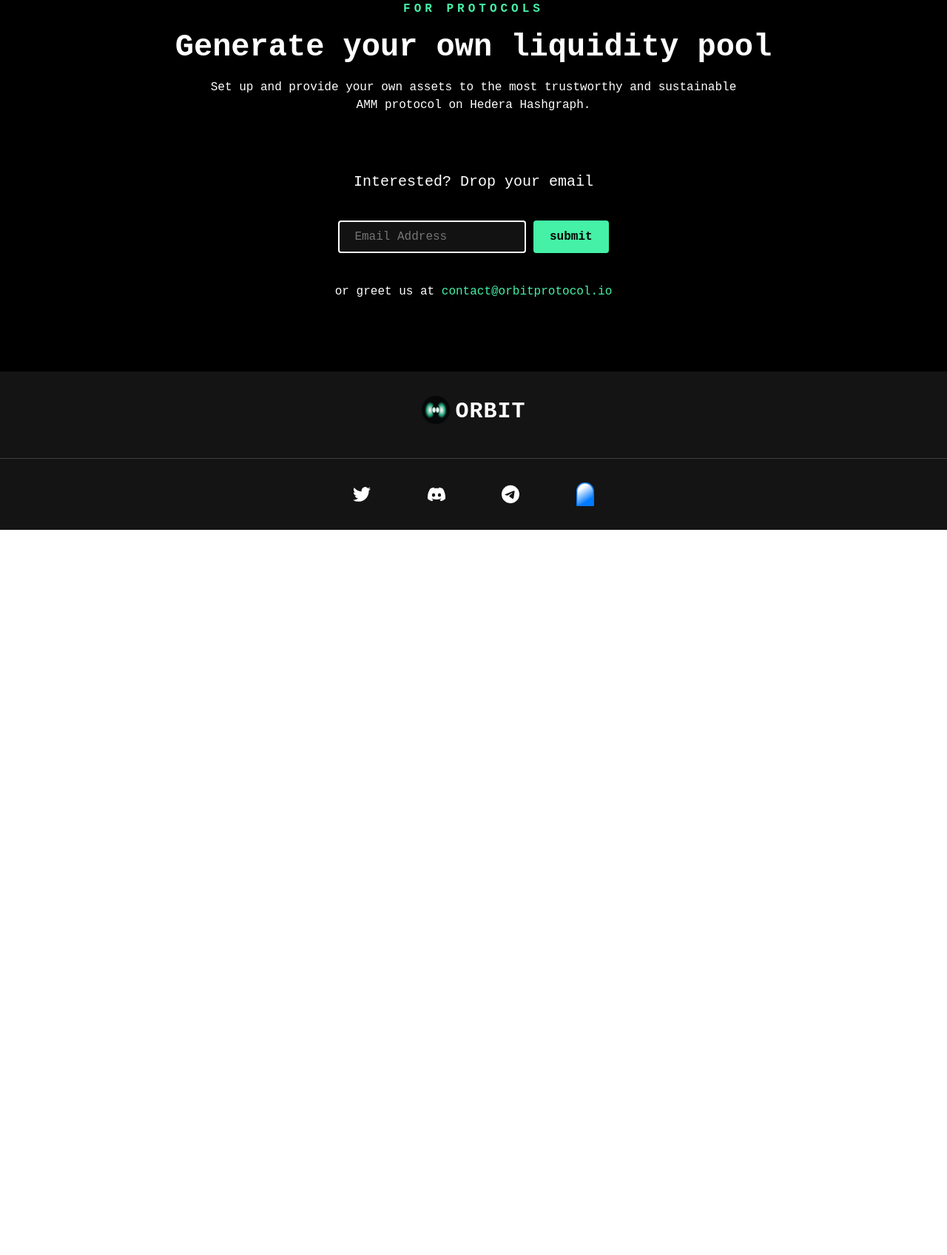
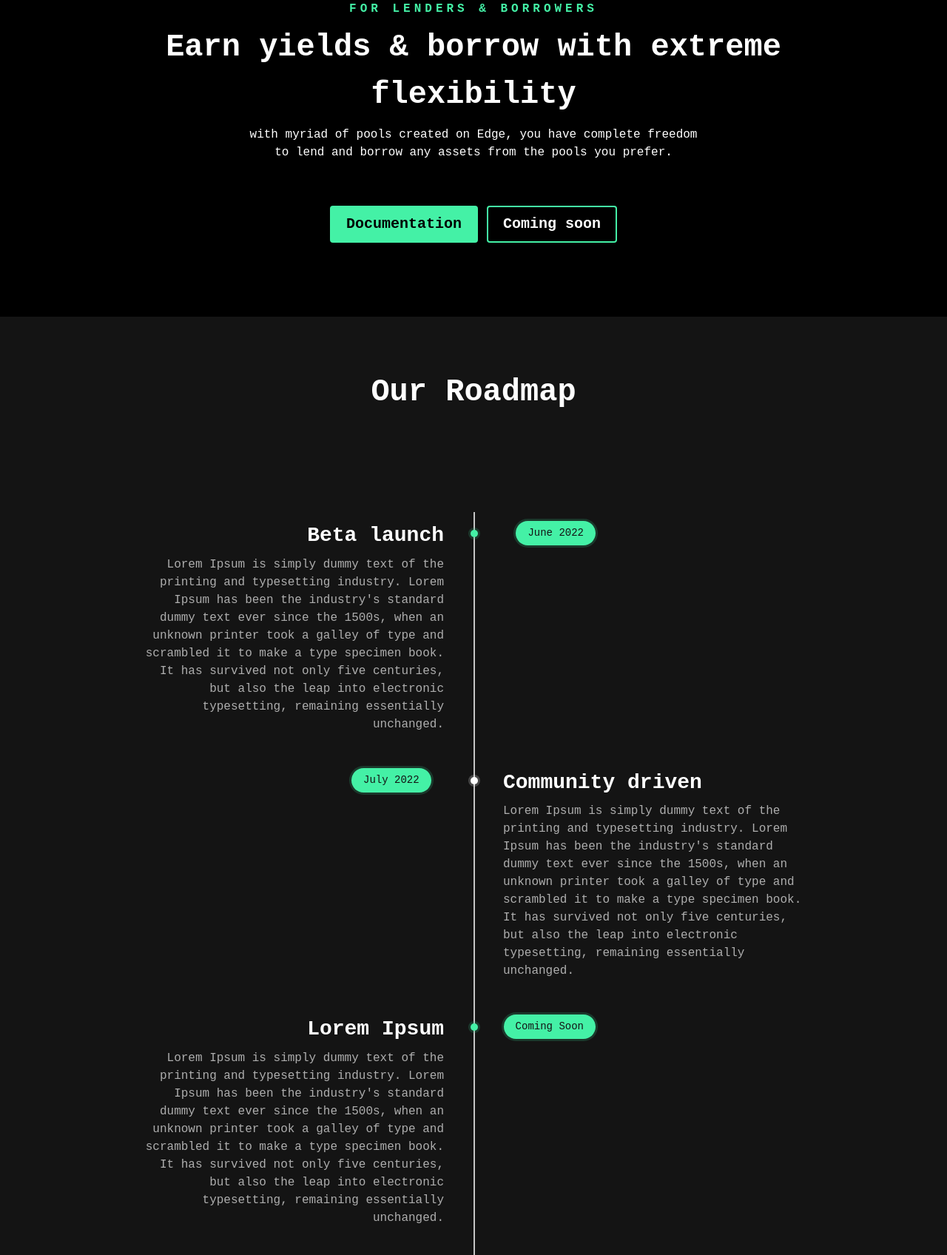
Before and after one commit to icest99/OrbitProtocol, a plain HTML site: page index.html in a window 1280 px wide. Shown: the part 857-2553 px from the top of the page at 74% size. Before the commit the page ends 1573 px from the top, so only its background shows below. Drawn offline with Linux system fonts and the light colour scheme; a web font is replaced by a local one.

Commit message:
add Roadmap & Lending+Borrowing section

```diff
--- a/assets/css/style.css
+++ b/assets/css/style.css
@@ -2185,6 +2185,28 @@
   font-weight: 700;
 }
 
+.coming-btn {
+  background-color: #000000;
+  border: 2px solid #44f1a6;
+  padding: 8px 20px;
+  border-radius: 4px;
+  color: #000;
+  /* font-size: 24; */
+  font-weight: 700;
+  color: white
+}
+
+
+.doc-btn {
+  background-color: #44f1a6;
+  border: 2px solid #44f1a6;
+  padding: 8px 20px;
+  border-radius: 4px;
+  color: #000;
+  /* font-size: 24; */
+  font-weight: 700;
+}
+
 .bottom-social.bottom-social.text-center.text-lg-start {
   display: flex;
   justify-content: center;
--- /dev/null
+++ b/assets/css/timeline.css
@@ -0,0 +1,189 @@
+.timeline {
+    position: relative;
+    margin: 50px auto;
+    padding: 40px 0;
+    width: 1000px;
+    box-sizing: border-box;
+}
+
+.timeline:before {
+    content: '';
+    position: absolute;
+    left: 50%;
+    width: 2px;
+    height: 100%;
+    background: #c5c5c5;
+}
+
+.timeline ul {
+    padding: 0;
+    margin: 0;
+}
+
+.timeline ul li {
+    list-style: none;
+    position: relative;
+    width: 50%;
+    padding: 15px 40px;
+    box-sizing: border-box;
+}
+
+.timeline ul li:nth-child(odd) {
+    float: left;
+    text-align: right;
+    clear: both;
+}
+
+.timeline ul li:nth-child(even) {
+    float: right;
+    text-align: left;
+    clear: both;
+}
+
+.content {
+    padding-bottom: 20px;
+}
+
+.timeline ul li:nth-child(odd):before {
+    content: '';
+    position: absolute;
+    width: 10px;
+    height: 10px;
+    top: 24px;
+    right: -6px;
+    background: #44f1a6;
+    border-radius: 50%;
+    box-shadow: 0 0 0 3px #37c28636;
+}
+
+.timeline ul li:nth-child(even):before {
+    content: '';
+    position: absolute;
+    width: 10px;
+    height: 10px;
+    top: 24px;
+    left: -4px;
+    background: white;
+    border-radius: 50%;
+    box-shadow: 0 0 0 3px #ffffff36;
+}
+
+.timeline ul li h3 {
+    padding: 0;
+    margin: 0;
+    color: #ffffff;
+    font-weight: 600;
+}
+
+.timeline ul li p {
+    margin: 10px 0 0;
+    padding: 0;
+}
+
+.timeline ul li .time h4 {
+    margin: 0;
+    padding: 0;
+    font-size: 14px;
+}
+
+.timeline ul li:nth-child(odd) .time {
+    position: absolute;
+    top: 12px;
+    right: -165px;
+    margin: 0;
+    padding: 8px 16px;
+    background: #44f1a6;
+    font-weight: 700;
+    color: #141414;
+    border-radius: 18px;
+    box-shadow: 0 0 0 3px #37c28636;
+}
+
+.timeline ul li:nth-child(even) .time {
+    position: absolute;
+    top: 12px;
+    left: -165px;
+    margin: 0;
+    padding: 8px 16px;
+    background: #44f1a6;
+    color: #141414;
+    border-radius: 18px;
+    box-shadow: 0 0 0 3px #37c28636
+}
+
+@media(max-width:1000px) {
+    .timeline {
+        width: 100%;
+    }
+}
+
+@media(max-width:767px) {
+    .timeline {
+        width: 100%;
+        padding-bottom: 0;
+    }
+
+    h1 {
+        font-size: 40px;
+        text-align: center;
+    }
+
+    .timeline:before {
+        left: 20px;
+        height: 100%;
+    }
+
+    .timeline ul li:nth-child(odd),
+    .timeline ul li:nth-child(even) {
+        width: 100%;
+        text-align: left;
+        padding-left: 50px;
+        padding-bottom: 50px;
+    }
+
+    .timeline ul li:nth-child(odd):before,
+    .timeline ul li:nth-child(even):before {
+        top: -18px;
+        left: 16px;
+    }
+
+    .timeline ul li:nth-child(odd) .time,
+    .timeline ul li:nth-child(even) .time {
+        top: -30px;
+        left: 50px;
+        right: inherit;
+    }
+}
+
+.road-map:link {
+    text-decoration: none;
+    color: white;
+}
+
+a {
+    color: white;
+}
+
+a:link {
+    color: green;
+    background-color: transparent;
+    text-decoration: none;
+  }
+
+a:visited {
+    color: pink;
+    background-color: transparent;
+    text-decoration: none;
+  }
+
+a:hover {
+color: rgb(255, 255, 255);
+background-color: transparent;
+text-decoration: underline;
+}
+
+a:active {
+color: yellow;
+background-color: transparent;
+text-decoration: underline;
+}
--- a/index.html
+++ b/index.html
@@ -32,6 +32,8 @@
   <link rel="preconnect" href="https://fonts.googleapis.com">
   <link rel="preconnect" href="https://fonts.gstatic.com" crossorigin>
   <link href="https://fonts.googleapis.com/css2?family=PT+Mono&display=swap" rel="stylesheet">
+
+  <link rel="stylesheet" href="./assets/css/timeline.css">
 
   <!-- =======================================================
   * Template Name: FlexStart - v1.9.0
@@ -177,22 +179,23 @@
     </section>End About Section -->
 
     <!-- ======= Values Section ======= -->
-    <section id="values" class="values" style="background-color: #000000">
+    <section id="values" class="values" style="background-color: #000">
 
       <div class="container" data-aos="fade-up">
 
         <header class="section-header">
-          <h2>For Protocols</h2>
-          <p>Generate your own liquidity pool</p>
-          <h3>Set up and provide your own assets to the most trustworthy and sustainable <br> AMM protocol on Hedera Hashgraph.</h3>
+          <h2>For Lenders & Borrowers</h2>
+          <p>Earn yields & borrow with extreme flexibility</p>
+          <h3>with myriad of pools created on Edge, you have complete freedom <br> to lend and borrow any assets from the pools you prefer.</h3>
 
-          <p style="margin-top: 3em; font-size: 20px; font-weight: 500; margin-bottom: 20px;">Interested? Drop your email</p>
-          <div class="submit-box">
-            <input type="text" placeholder="Email Address">
-            <button class="submit-btn">submit</button>
+          <p style="margin-top: 3em; font-size: 20px; font-weight: 500; margin-bottom: 20px;"></p>
+          <div class="submit-box" style="margin-top: 3em; font-size: 20px; font-weight: 500; margin-bottom: 20px;" >
+            <!-- <input type="text" placeholder="Email Address"> -->
+            <button class="doc-btn">Documentation</button>
+            <button class="coming-btn">Coming soon</button>
           </div>
 
-          <p style="font-size: 16px; font-weight: 400; margin-top: 20px">or greet us at <span style="color:#44f1a6">contact@orbitprotocol.io</span></p>
+          <!-- <p style="font-size: 16px; font-weight: 400; margin-top: 20px">or greet us at <span style="color:#44f1a6">contact@orbitprotocol.io</span></p> -->
         </header>
 
         <!-- <div class="row">
@@ -225,7 +228,79 @@
 
       </div>
 
-    </section><!-- End Values Section -->
+    </section>
+    <!-- End Values Section -->
+
+    <!-- Start roadmap section -->
+    <section id="values" class="values" style="background-color: #141414">
+
+      <header class="section-header">
+        <p>Our Roadmap</p>
+      </header>
+
+      <div class="timeline">
+        <ul>
+          <li>
+            <div class="content">
+              <h3>Beta launch</h3>
+              <p>Lorem Ipsum is simply dummy text of the printing and typesetting industry. Lorem Ipsum has been the industry's standard dummy text ever since the 1500s, when an unknown printer took a galley of type and scrambled it to make a type specimen book. It has survived not only five centuries, but also the leap into electronic typesetting, remaining essentially unchanged. </p>
+            </div>
+            <div class="time">
+              <h4>June 2022</h4>
+            </div>
+          </li>
+
+          <li>
+            <div class="content">
+              <h3>Community driven</h3>
+              <p>Lorem Ipsum is simply dummy text of the printing and typesetting industry. Lorem Ipsum has been the industry's standard dummy text ever since the 1500s, when an unknown printer took a galley of type and scrambled it to make a type specimen book. It has survived not only five centuries, but also the leap into electronic typesetting, remaining essentially unchanged. </p>
+            </div>
+            <div class="time">
+              <h4>July 2022</h4>
+            </div>
+          </li>
+
+          <li>
+            <div class="content">
+              <h3>Lorem Ipsum</h3>
+              <p>Lorem Ipsum is simply dummy text of the printing and typesetting industry. Lorem Ipsum has been the industry's standard dummy text ever since the 1500s, when an unknown printer took a galley of type and scrambled it to make a type specimen book. It has survived not only five centuries, but also the leap into electronic typesetting, remaining essentially unchanged. </p>
+            </div>
+            <div class="time">
+              <h4>Coming Soon</h4>
+            </div>
+          </li>
+
+          <div style="clear:both;"></div>
+        </ul>
+      </div>
+
+      <div style="display: flex; justify-content: center;">And Many More.</div>
+    </section>
+    <!-- End Roadmap section -->
+
+    <section id="values" class="values" style="background-color: #000">
+
+      <div class="container" data-aos="fade-up">
+
+        <header class="section-header">
+          <h2>For Protocols</h2>
+          <p>Generate your own liquidity pool</p>
+          <h3>Set up and provide your own assets to the most trustworthy and sustainable <br> AMM protocol on Hedera Hashgraph.</h3>
+
+          <p style="margin-top: 3em; font-size: 20px; font-weight: 500; margin-bottom: 20px;">Interested? Drop your email</p>
+          <div class="submit-box">
+            <input type="text" placeholder="Email Address">
+            <button class="submit-btn">submit</button>
+          </div>
+
+          <p style="font-size: 16px; font-weight: 400; margin-top: 20px">or greet us at <span style="color:#44f1a6">contact@orbitprotocol.io</span></p>
+        </header>
+
+
+      </div>
+
+    </section>
+    <!-- End Values Section -->
 
     <!-- ======= Counts Section ======= -->
     <!-- <section id="counts" class="counts">
```
